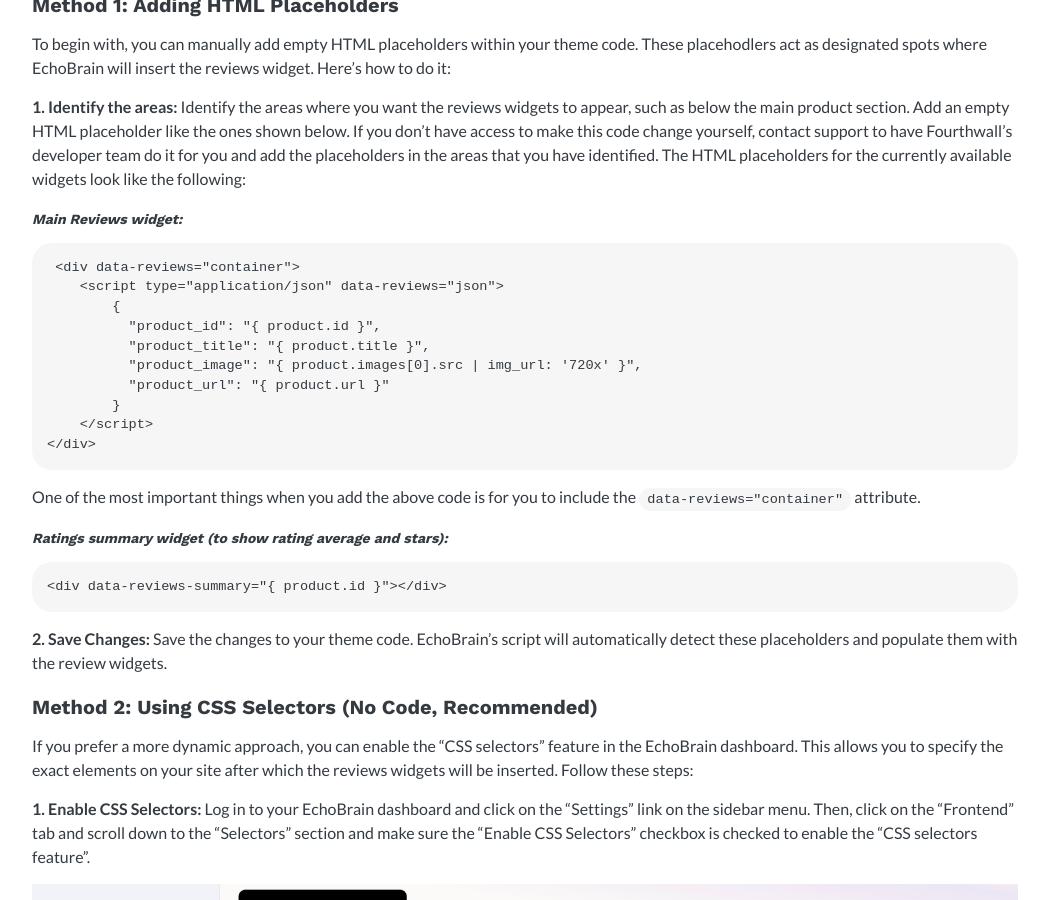
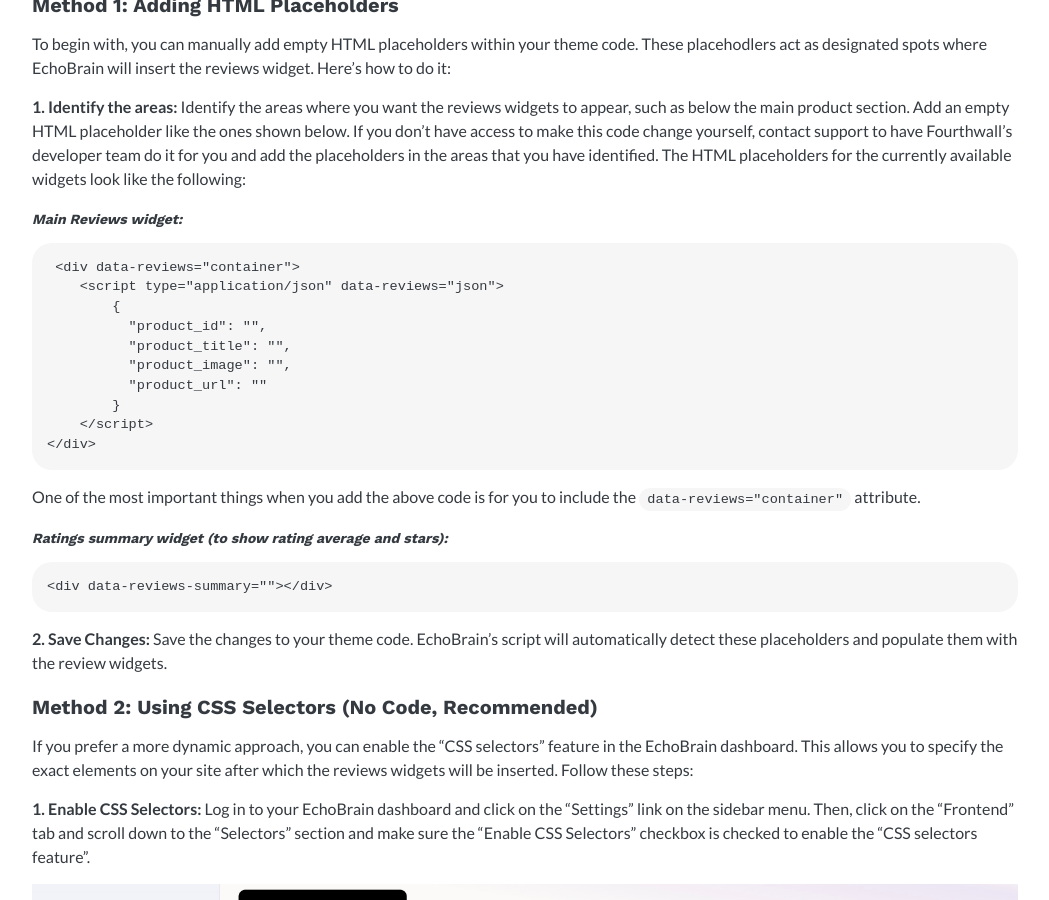
Before and after one commit to echo-brain/echo-brain.github.io, a Jekyll site: the page built from _posts/2025-02-13-fourthwall-reviews-quick-start.md, in a window 1280 px wide and 900 px high, scrolled down 2714 px. Shown: the whole window, without its empty margins (115-1164 px from the left). Built offline with Jekyll 4.4.1, drawn with Linux system fonts in a browser that asks for light colours.

Commit message:
Update 2025-02-13-fourthwall-reviews-quick-start.md

````diff
--- a/_posts/2025-02-13-fourthwall-reviews-quick-start.md
+++ b/_posts/2025-02-13-fourthwall-reviews-quick-start.md
@@ -55,10 +55,10 @@
  <div data-reviews="container">
     <script type="application/json" data-reviews="json">
         {
-          "product_id": "{ product.id }",
-          "product_title": "{ product.title }",
-          "product_image": "{ product.images[0].src | img_url: '720x' }",
-          "product_url": "{ product.url }"
+          "product_id": "{{ product.id }}",
+          "product_title": "{{ product.title }}",
+          "product_image": "{{ product.images[0].src | img_url: '720x' }}",
+          "product_url": "{{ product.url }}"
         }
     </script>
 </div>
@@ -69,7 +69,7 @@
 
 ##### *Ratings summary widget (to show rating average and stars):*
 ```liquid
-<div data-reviews-summary="{ product.id }"></div>
+<div data-reviews-summary="{{ product.id }}"></div>
 ```
 
  **2. Save Changes:** Save the changes to your theme code. EchoBrain's script will automatically detect these placeholders and populate them with the review widgets.
````
